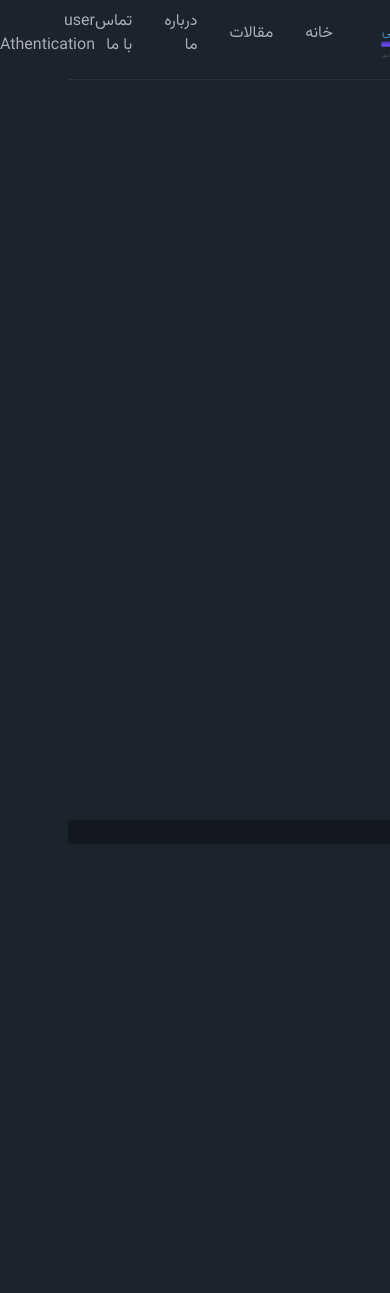
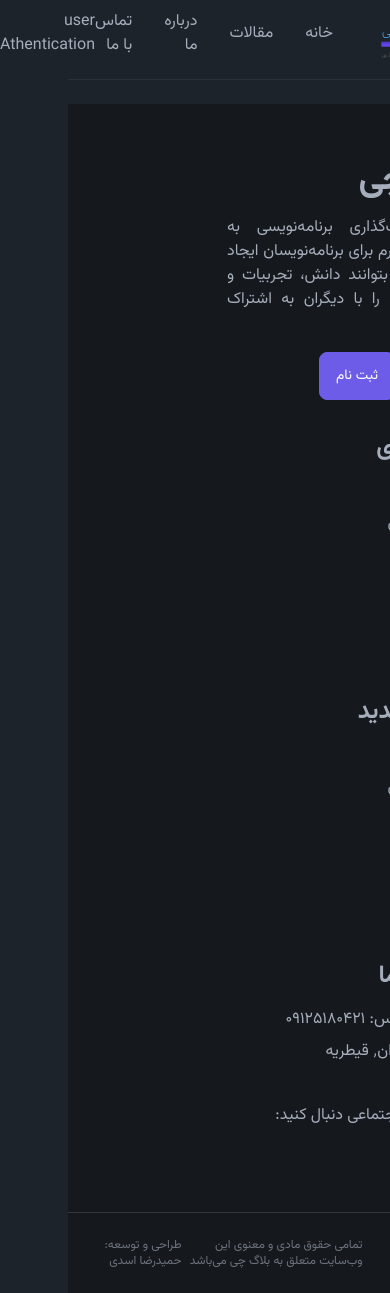
Before and after one commit to hamid19471/blogchi, a Next.js app: page /signin in a window 390 px wide. Shown: the top 1293 px of the page. Before the commit the page ends 844 px from the top, so only its background shows below. Built offline with nearby package versions, Linux system fonts and the light colour scheme.

Commit message:
Update: footer component

```diff
--- a/src/app/_components/footer/footer.tsx
+++ b/src/app/_components/footer/footer.tsx
@@ -1,3 +1,77 @@
+import { Instagram, MapPin, PhoneIcon } from "lucide-react";
+import { Button } from "../button";
+
 export const Footer: React.FC = () => {
-  return <footer className="bg-base-300">Footer</footer>;
+  return (
+    <footer className="bg-base-300">
+      <div className="container grid grid-cols-1 lg:grid-cols-4 xl:grid-cols-5 py-14 gap-8">
+        <div className="xl:col-span-2">
+          <h2 className="font-bold text-4xl">بلاگ چی</h2>
+          <p className="w-2/3 text-justify my-4">
+            مرجع اشتراک‌گذاری برنامه‌نویسی به عنوان یک پلتفرم برای برنامه‌نویسان
+            ایجاد شده است تا بتوانند دانش، تجربیات و پروژه‌های خود را با دیگران
+            به اشتراک بگذارند.
+          </p>
+          <div className="flex items-center gap-2">
+            <Button variant="primary" size="normal">
+              درباره ما
+            </Button>
+            <Button variant="secondary" size="normal">
+              ثبت نام
+            </Button>
+          </div>
+        </div>
+        <div className="w-full">
+          <h2 className="font-bold text-2xl mb-4">دسته بندی</h2>
+          <ul className="flex flex-col gap-2 [&>li]:cursor-pointer [&>li:hover]:text-primary">
+            <li>ری اکت</li>
+            <li>نکست جی اس</li>
+            <li>جاوااسکریپت</li>
+            <li>فرانت اند</li>
+            <li>اچ تی ام ال</li>
+            <li>سی اس اس</li>
+          </ul>
+        </div>
+        <div className="w-full">
+          <h2 className="font-bold text-2xl mb-4">مقالات جدید</h2>
+          <ul className="flex flex-col gap-2 [&>li]:cursor-pointer [&>li:hover]:text-primary">
+            <li>ری اکت</li>
+            <li>نکست جی اس</li>
+            <li>جاوااسکریپت</li>
+            <li>فرانت اند</li>
+            <li>اچ تی ام ال</li>
+            <li>سی اس اس</li>
+          </ul>
+        </div>
+        <div className="w-full">
+          <h2 className="font-bold text-2xl mb-4">تماس با ما</h2>
+          <ul className="flex flex-col gap-2 ">
+            <li className="flex items-center gap-2">
+              <PhoneIcon size={20} color="var(--color-primary)" />
+              شماره تماس: ۰۹۱۲۵۱۸۰۴۲۱
+            </li>
+            <li className="flex items-center gap-2">
+              <MapPin size={20} color="var(--color-primary)" />
+              آدرس: تهران٬ قیطریه
+            </li>
+            <li className="mt-8 flex flex-col gap-2">
+              مارا در شبکه اجتماعی دنبال کنید:
+              <Instagram
+                size={20}
+                color="var(--color-primary)"
+                className="hover:scale-110 duration-200 transition-all ease-in-out cursor-pointer"
+              />
+            </li>
+          </ul>
+        </div>
+      </div>
+      <div className="container text-xs border-t border-base-content/20 text-base-content/60 py-4 flex items-center justify-between gap-2">
+        <span>© 2024 بلاگ چی. همه حقوق محفوظ است</span>
+        <span>
+          تمامی حقوق مادی و معنوی این وب‌سایت متعلق به بلاگ چی می‌باشد
+        </span>
+        <span>طراحی و توسعه: حمیدرضا اسدی</span>
+      </div>
+    </footer>
+  );
 };
```
